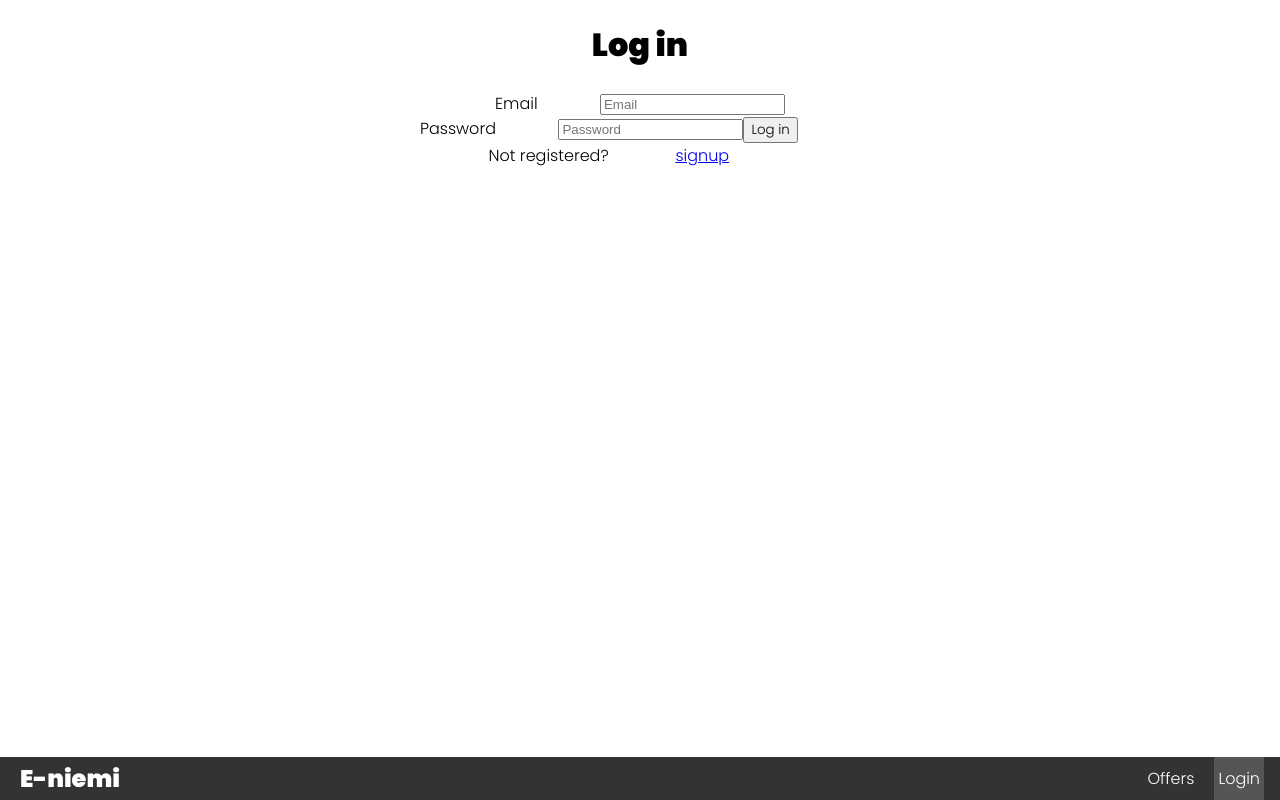
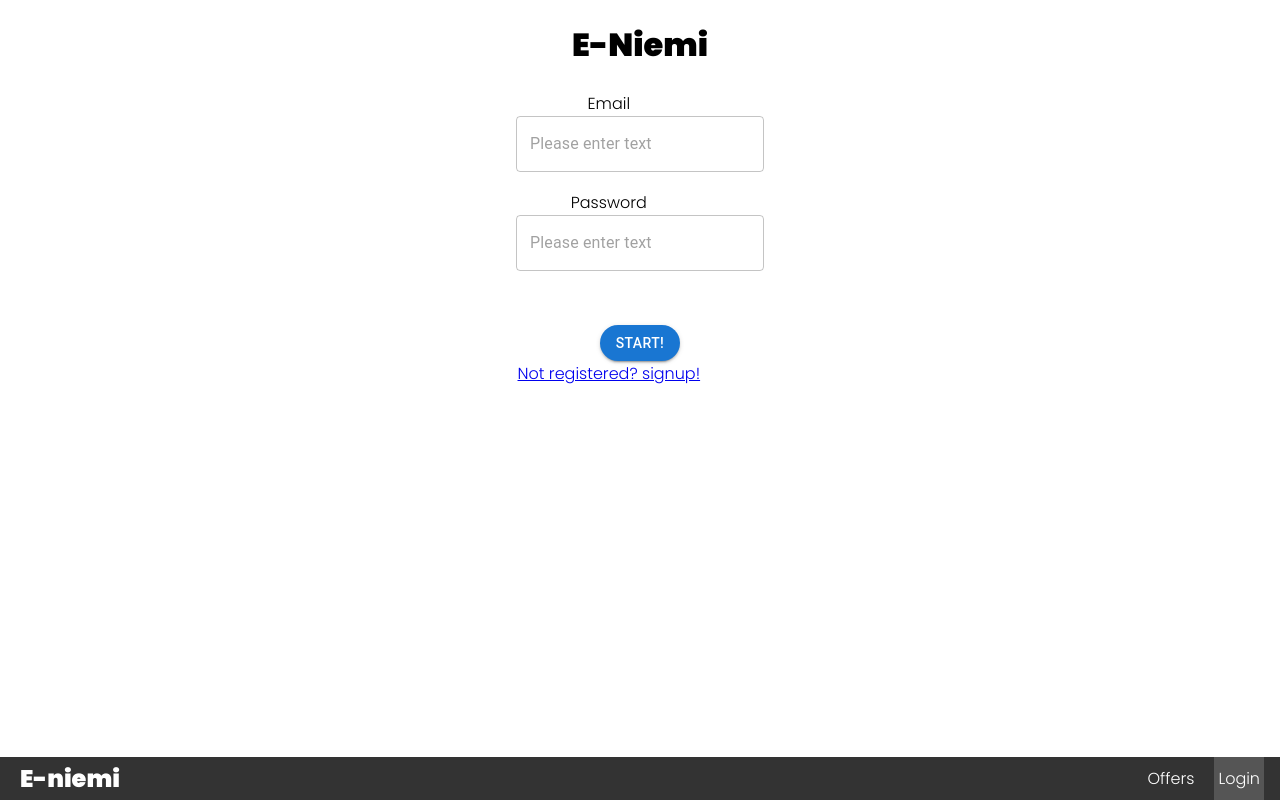
Before and after one commit to jankomp/eniemi, a React (Create React App) app: page /login in a window 1280 px wide. Built offline with nearby package versions, Linux system fonts and the light colour scheme; no server answers.

Commit message:
Layout of Login/Profile

```diff
--- a/src/pages/Login.js
+++ b/src/pages/Login.js
@@ -4,6 +4,8 @@ import { Link } from "react-router-dom"
 import { auth } from "../firebase.js";
 import { AuthContext } from "../Auth.js";
 import { signInWithEmailAndPassword } from "firebase/auth";
+import { TextField, Button} from "@mui/material"
+import { padding } from "@mui/system";
 
 function Login() {
 
@@ -43,22 +45,47 @@ function Login() {
   return (
     <>
         <div>
-        <h1 className="pageTitle">Log in</h1>
+        <h1 className="pageTitle">E-Niemi</h1>
         <form onSubmit={handleLogin}>
             <label className="userFormLine">
             Email
             </label>
-            <input name="email" type="email" placeholder="Email" onChange={HandleInputChange}/>
             <br/>
+            <TextField variant="outlined"
+             name="email"
+             onChange={HandleInputChange}
+             placeholder="Please enter text"
+             />
+            <br/>
+            <br/>
+
             <label className="userFormLine">
             Password
             </label>
-            <input name="password" type="password" placeholder="Password" onChange={HandleInputChange}/>
-            <button type="submit" className="userFormLine">Log in</button>
+            <br/>
+            <TextField variant="outlined"
+             name="password"
+             onChange={HandleInputChange}
+             placeholder="Please enter text"/>
+            <br/>
+
+            <br/><br/><br/>
+
+            <Button variant="contained"
+            type="submit"
+            className="userFormLine"
+            sx={{ borderRadius: 40
+             }}
+
+            >Start!
+
+            </Button>
+
+            <br/>
+
         </form>
         </div>
-        <label className="userFormLine">Not registered? </label>
-        <Link to={'/signup'} className="userFormLine">signup</Link>
+        <Link to={'/signup'} className="userFormLine">Not registered? signup!</Link>
     </>
   );
 };
--- a/src/pages/Profile.js
+++ b/src/pages/Profile.js
@@ -1,4 +1,5 @@
 import { getAuth } from "firebase/auth"
+import { Button} from "@mui/material"
 
 export default function Profile() {
 const auth = getAuth();
@@ -7,5 +8,9 @@ const user = auth.currentUser;
   return (<>
     <h1>{user.displayName}</h1>
     <p>{user.email}</p>
+    <div>
+       <Button variant="contained">Contained</Button>
+       <Button variant="outlined">Outlined</Button>
+    </div>
     </>)
 }
```
